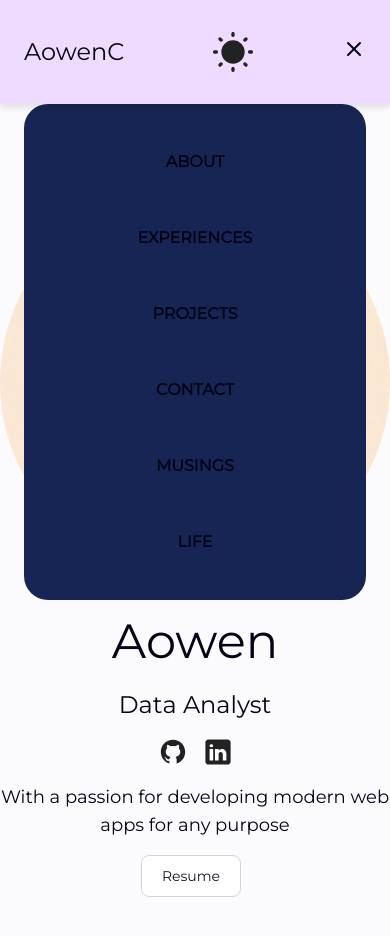
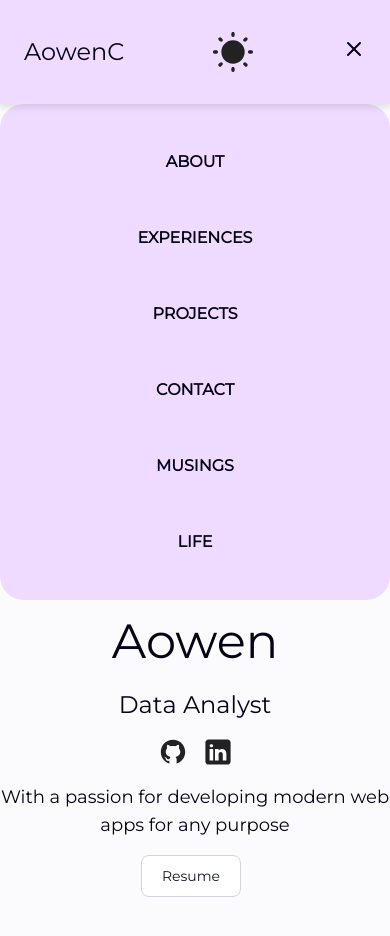
Before and after one commit to Chesh1M/qotd, a React (Vite) app: page / in a window 390 px wide. Both pictures are taken after a click on the button 354 px from the left and 48 px from the top of the page. Shown: the top 936 px of the page. Built offline with nearby package versions, Linux system fonts and the light colour scheme.

Commit message:
fixed navbar menu color theme

```diff
--- a/src/components/Navbar/ResponsiveMenu.jsx
+++ b/src/components/Navbar/ResponsiveMenu.jsx
@@ -34,9 +34,15 @@ export const ResponsiveMenu = ({ open, closeNavbar }) => {
           animate={{ opacity: 1, y: 0 }}
           exit={{ opacity: 0, y: -100 }}
           transition={{ duration: 0.3 }}
-          className="absolute top-20 left-0 w-full z-20"
+          className="absolute left-0 w-full z-20"
         >
-          <div className="text-xl font-semibold uppercase bg-blue-950 text-white py-10 m-6 rounded-3xl lg:hidden">
+          <div
+            className="text-xl font-semibold uppercase py-10 rounded-3xl lg:hidden"
+            style={{
+              backgroundColor: "var(--color-secondary)",
+              color: "var(--color-text)",
+            }}
+          >
             <ul className="flex flex-col justify-center items-center gap-10">
               <NavLinks closeNavbar={closeNavbar} />
             </ul>
```
